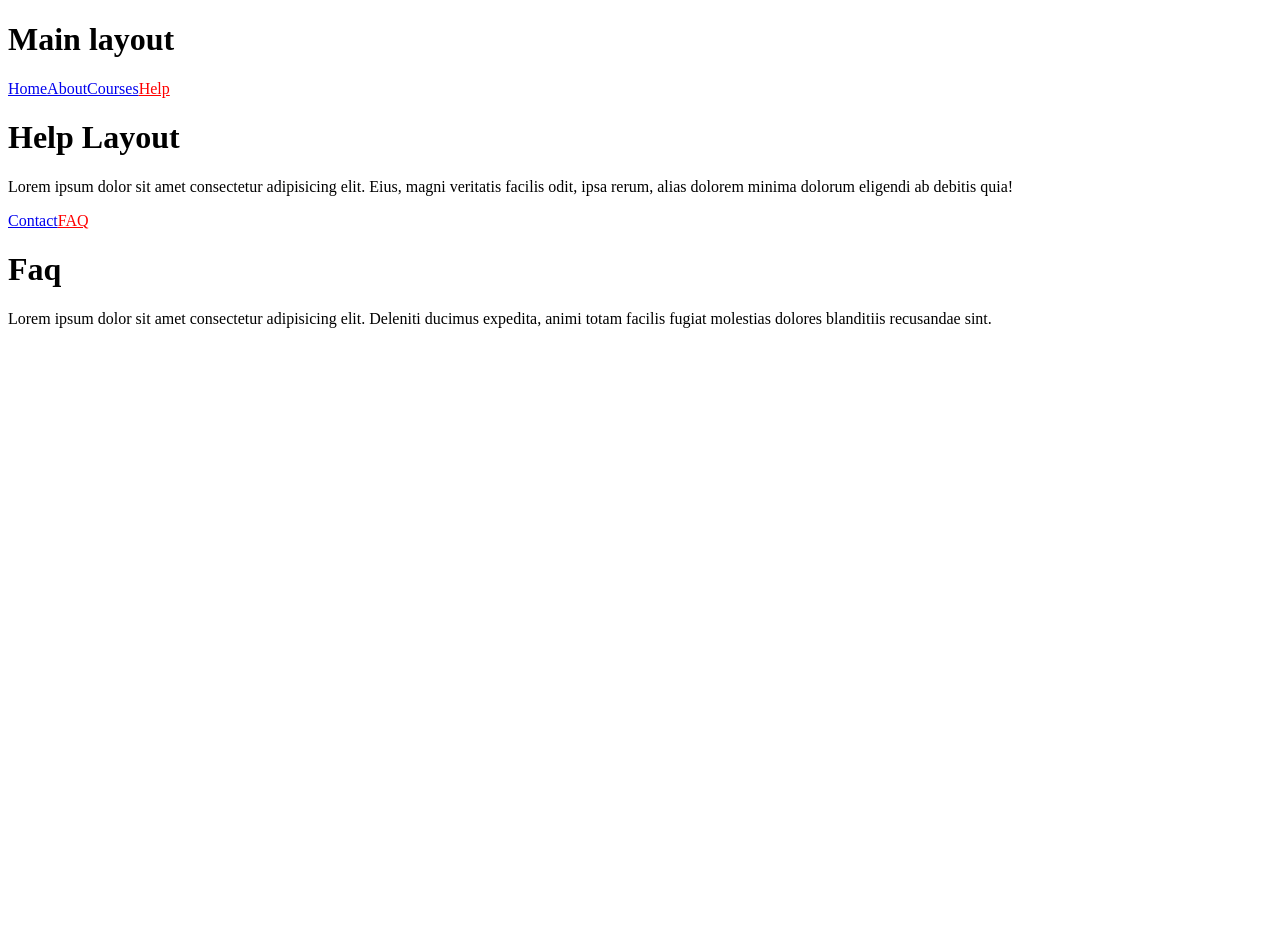
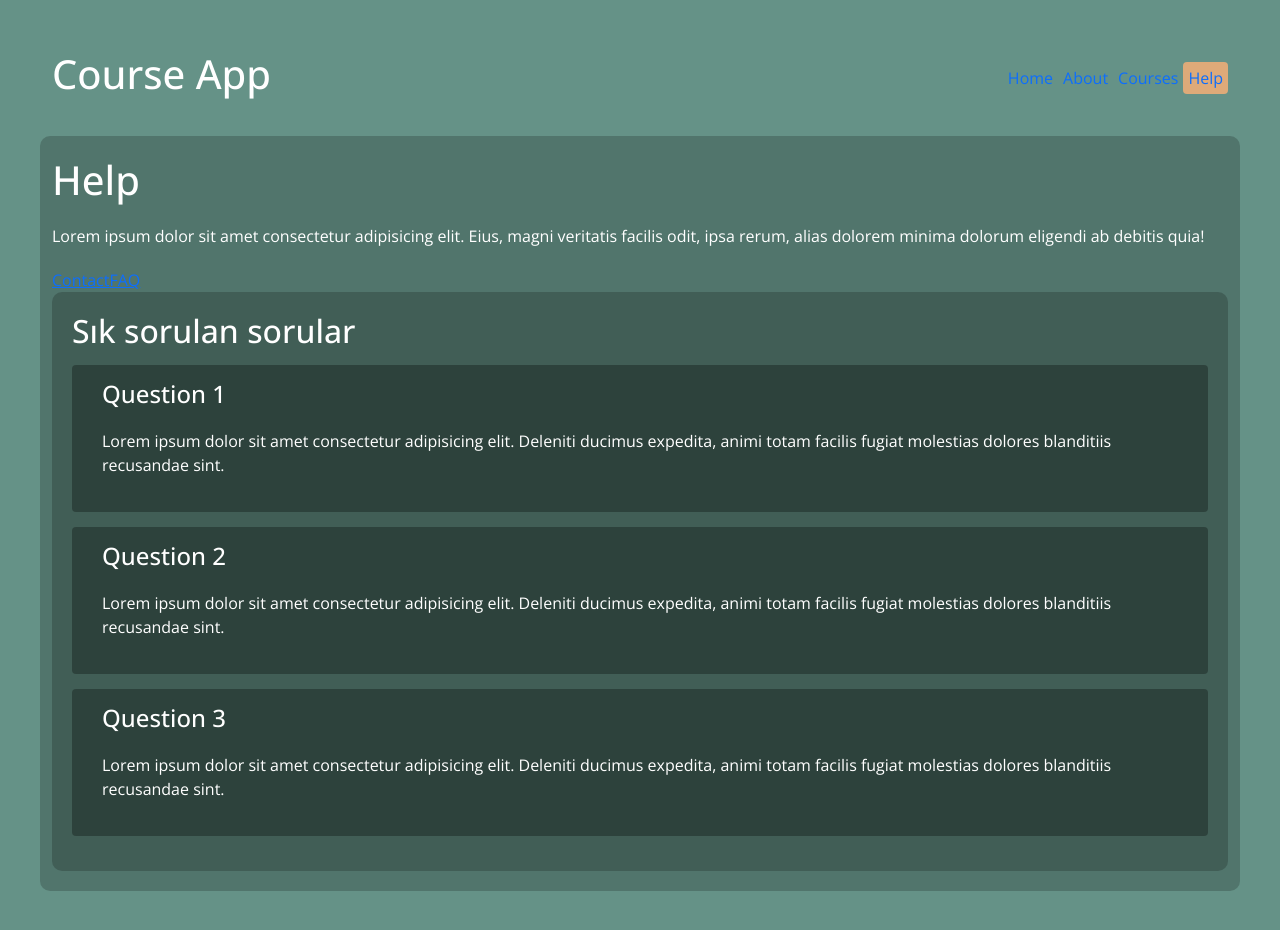
Before and after one commit to FKenan/react-router, a React (Create React App) app: page /help/faq in a window 1280 px wide. Shown: the top 930 px of the page. Before the commit the page ends 800 px from the top, so only its background shows below. Built offline with nearby package versions, Linux system fonts and the light colour scheme.

Commit message:
css eklemeleri

```diff
--- a/package.json
+++ b/package.json
@@ -7,6 +7,7 @@
     "@testing-library/jest-dom": "^6.6.3",
     "@testing-library/react": "^16.3.0",
     "@testing-library/user-event": "^13.5.0",
+    "bootstrap": "^5.3.6",
     "react": "^19.1.0",
     "react-dom": "^19.1.0",
     "react-router": "^7.6.2",
--- a/src/App.js
+++ b/src/App.js
@@ -1,4 +1,5 @@
 import { createBrowserRouter, RouterProvider } from "react-router";
+import "bootstrap/dist/css/bootstrap.min.css";
 import HomePage from "./pages/Home";
 import About from "./pages/About";
 import Courses from "./pages/Courses";
--- a/src/help/ContactPage.js
+++ b/src/help/ContactPage.js
@@ -1,9 +1,18 @@
-import React from "react";
-
 export default function ContactPage() {
   return (
     <div id="contact">
-      <h1>Contact</h1>
+      <h2>Contact</h2>
+      <form>
+        <div>
+          <label htmlFor="email">Email</label>
+          <input type="text" name="email" id="email" />
+        </div>
+        <div>
+          <label htmlFor="message">Message:</label>
+          <textarea name="message"></textarea>
+        </div>
+        <button type="submit">Submit</button>
+      </form>
       <p>
         Lorem ipsum dolor sit amet consectetur adipisicing elit. Deleniti
         ducimus expedita, animi totam facilis fugiat molestias dolores
--- a/src/help/FaqPage.js
+++ b/src/help/FaqPage.js
@@ -3,12 +3,31 @@ import React from "react";
 export default function FaqPage() {
   return (
     <div id="faq">
-      <h1>Faq</h1>
-      <p>
-        Lorem ipsum dolor sit amet consectetur adipisicing elit. Deleniti
-        ducimus expedita, animi totam facilis fugiat molestias dolores
-        blanditiis recusandae sint.
-      </p>
+      <h2>Sık sorulan sorular</h2>
+      <div className="question">
+        <h4>Question 1</h4>
+        <p>
+          Lorem ipsum dolor sit amet consectetur adipisicing elit. Deleniti
+          ducimus expedita, animi totam facilis fugiat molestias dolores
+          blanditiis recusandae sint.
+        </p>
+      </div>
+      <div className="question">
+        <h4>Question 2</h4>
+        <p>
+          Lorem ipsum dolor sit amet consectetur adipisicing elit. Deleniti
+          ducimus expedita, animi totam facilis fugiat molestias dolores
+          blanditiis recusandae sint.
+        </p>
+      </div>
+      <div className="question">
+        <h4>Question 3</h4>
+        <p>
+          Lorem ipsum dolor sit amet consectetur adipisicing elit. Deleniti
+          ducimus expedita, animi totam facilis fugiat molestias dolores
+          blanditiis recusandae sint.
+        </p>
+      </div>
     </div>
   );
 }
--- a/src/index.css
+++ b/src/index.css
@@ -1,3 +1,98 @@
-.active{
-    color: red
+@import url('https://fonts.googleapis.com/css2?family=Open+Sans:ital,wght@0,300..800;1,300..800&display=swap');
+
+:root {
+    --primary: #DEAA79;
+    --secondary: #659287;
 }
+
+* {
+    box-sizing: border-box;
+    margin: 0;
+    padding: 0;
+    color: #fff;
+}
+
+body {
+    font-family: "Open Sans", serif;
+    padding: 20px;
+    background-color: var(--secondary);
+}
+
+p {
+    margin: 20px 0;
+}
+
+header {
+    display: flex;
+    justify-content: space-between;
+    align-items: center;
+}
+
+header nav a {
+    padding: 5px;
+    border-radius: 4px;
+    text-decoration: none;
+}
+
+nav a.active {
+    background-color: var(--primary);
+}
+
+.container {
+    max-width: 1200px;
+    margin: 30px auto;
+}
+
+main {
+    padding: 20px;
+    border-radius: 10px;
+    background: rgba(0, 0, 0, 0.2);
+}
+
+#help-layout nav {
+    display: flex;
+    justify-content: flex-start;
+    gap: 10px;
+    margin: 20px 0;
+}
+
+#help-layout nav a {
+  border: 2px solid #fff;
+  padding: 6px;
+  border-radius: 4px;
+  margin: 20px 0;
+  text-decoration: none;
+}
+
+#faq .question {
+    background: rgba(0, 0, 0, 0.3);
+    padding: 15px 30px;
+    border-radius: 4px;
+    margin: 15px 0;
+}
+
+form label {
+    margin-bottom: 5px;
+}
+
+form input, form label, form textarea {
+    display: block;
+}
+
+form input, form textarea {
+    margin-bottom: 20px;
+    padding: 10px;
+    border-radius: 4px;
+    border: 0;
+    width: 300px;
+    color: #000;
+}
+
+form button {
+    border: 0;
+    padding: 10px;
+    border-radius: 4px;
+    color: #fff;
+    background: var(--primary);
+    cursor: pointer;
+}
--- a/src/layouts/HelpLayout  .js
+++ b/src/layouts/HelpLayout  .js
@@ -3,7 +3,7 @@ import { NavLink, Outlet } from "react-router";
 export default function HelpLayout() {
   return (
     <div id="help-layout">
-      <h1>Help Layout</h1>
+      <h1>Help</h1>
       <p>
         Lorem ipsum dolor sit amet consectetur adipisicing elit. Eius, magni
         veritatis facilis odit, ipsa rerum, alias dolorem minima dolorum
--- a/src/layouts/MainLayout.js
+++ b/src/layouts/MainLayout.js
@@ -3,7 +3,8 @@ import { NavLink, Outlet } from "react-router";
 export default function MainLayout() {
   return (
     <div id="main-layout">
-      <h1>Main layout</h1>
+      <header className="container">
+        <h1>Course App</h1>
         <nav>
           {/* end prop, bu linkin sadece tam eşleşme durumunda(yani verilen path ile bitmesi durumunda) aktif olmasını sağlar.yani http://localhost:3000/abc gelirse active classı verilmez
         end verilmezse bu path sürekli olarak active görünür.*/}
@@ -14,7 +15,8 @@ export default function MainLayout() {
           <NavLink to="courses">Courses</NavLink>
           <NavLink to="help">Help</NavLink>
         </nav>
-      <main>
+      </header>
+      <main className="container">
         <Outlet />
         {/* Outlet, MainLayout bileşeninin içinde render edilecek olan sayfaları gösterir.
         routes içindeki children sayfaları burada gösteririlir. */}
```
Also changed, not shown: 1 other file (tests, documents, lock files or other folders). Lines whose indentation alone changed are shown as unchanged.
